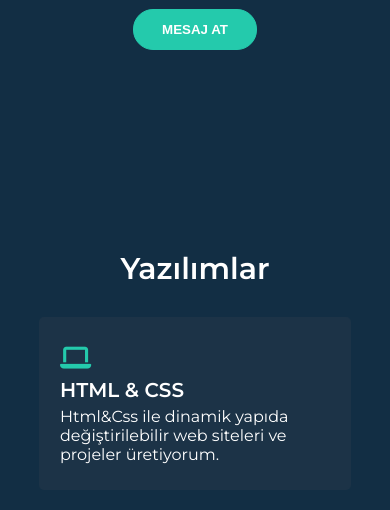
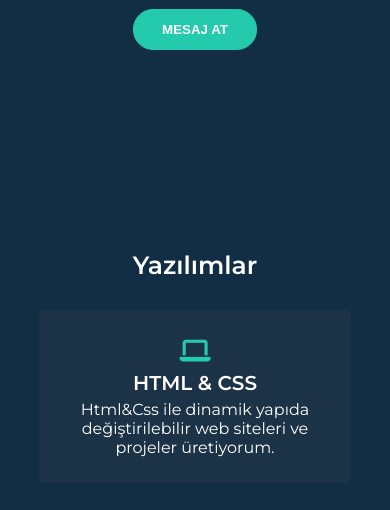
Before and after one commit to mucahitcetin/Personal-Website-Scss, a plain HTML site: page index.html in a window 390 px wide. Shown: the part 590-1100 px from the top of the page. Drawn offline with Linux system fonts and the light colour scheme.

Commit message:
proje tamamlandı

```diff
--- a/styles/_responsive.scss
+++ b/styles/_responsive.scss
@@ -97,6 +97,13 @@
     flex-basis: 100%;
         margin-bottom: 30px;
    }
+
+   .section__tittle h2{
+        font-size: 25px;
+    }
+    .software{
+        text-align: center;
+    }
 }
 
 @media (min-width: 855px) and (max-width: 1190px){
@@ -126,4 +133,7 @@
             font-size: 20px;
         }
     }
+    .contact__box:last-child{
+        width:  80px;
+  }
 }
```
Also changed, not shown: styles/style.css, 1 other file.
